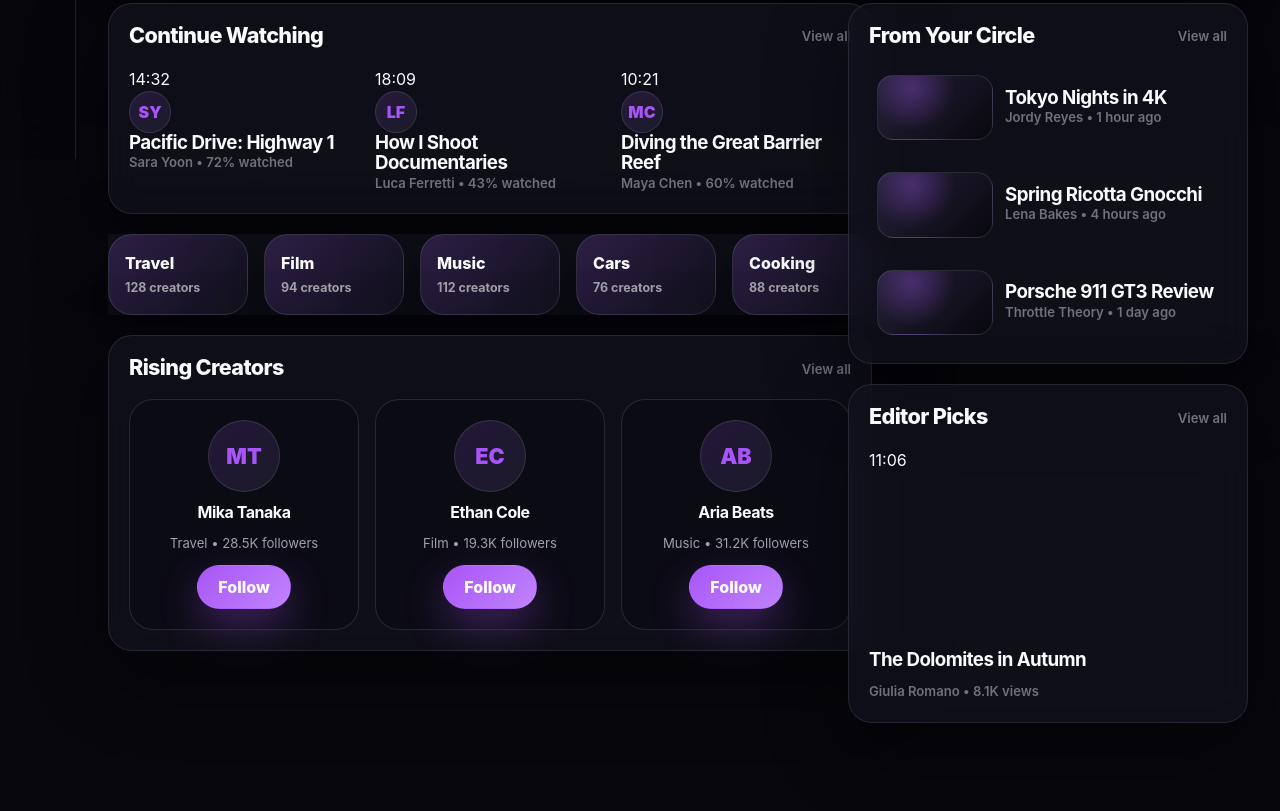
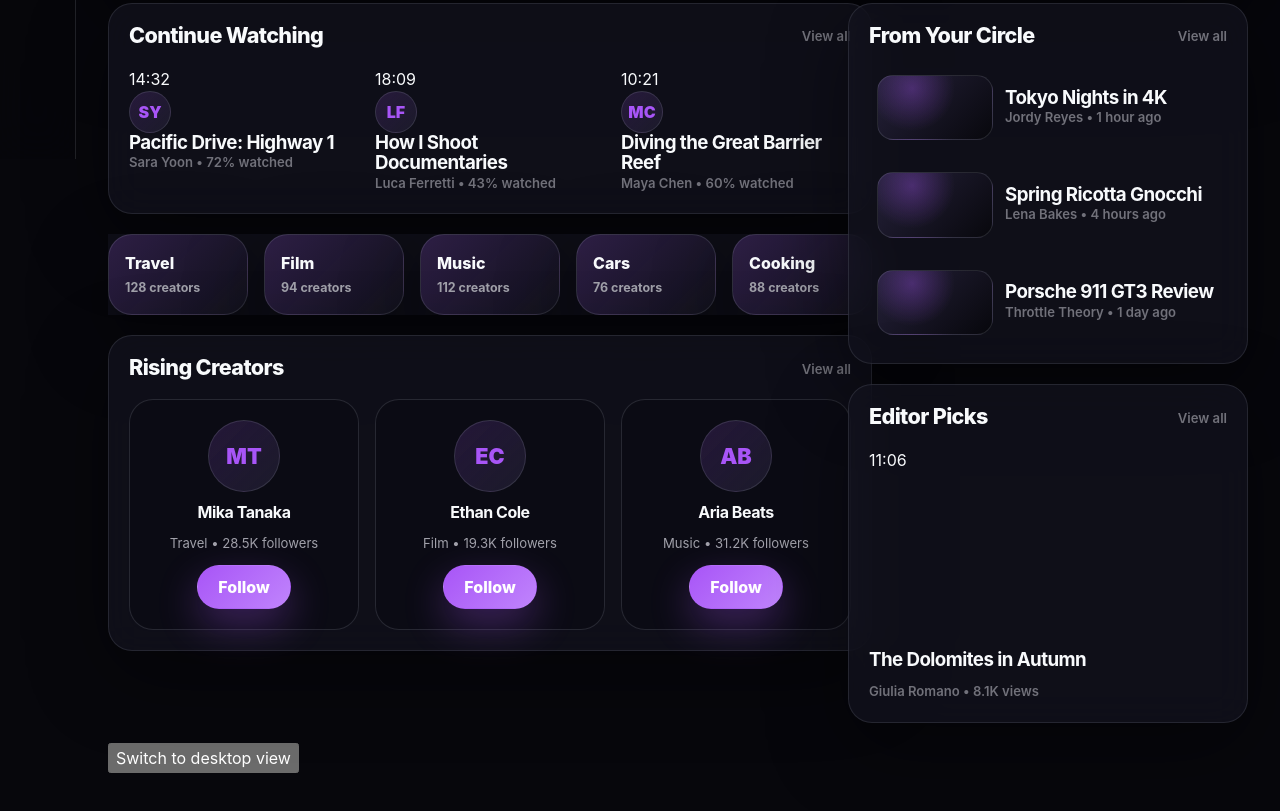
Before and after one commit to Emanuel628/Project-Purple, a website: page public/html/home.html in a window 1280 px wide. Shown: the part 641-1452 px from the top of the page. Before the commit the page ends 1404 px from the top, so only its background shows below. Drawn offline with Linux system fonts and the light colour scheme.

Commit message:
Add view mode toggle to home page

```diff
--- a/public/html/home.html
+++ b/public/html/home.html
@@ -106,8 +106,13 @@
               </section>
             </aside>
           </section>
+
+          <footer class="view-mode-footer">
+            <button class="view-mode-toggle" type="button" data-view-mode-toggle>Switch to desktop view</button>
+          </footer>
         </main>
       </div>
     </div>
+    <script src="../js/view-mode.js"></script>
   </body>
 </html>
```
